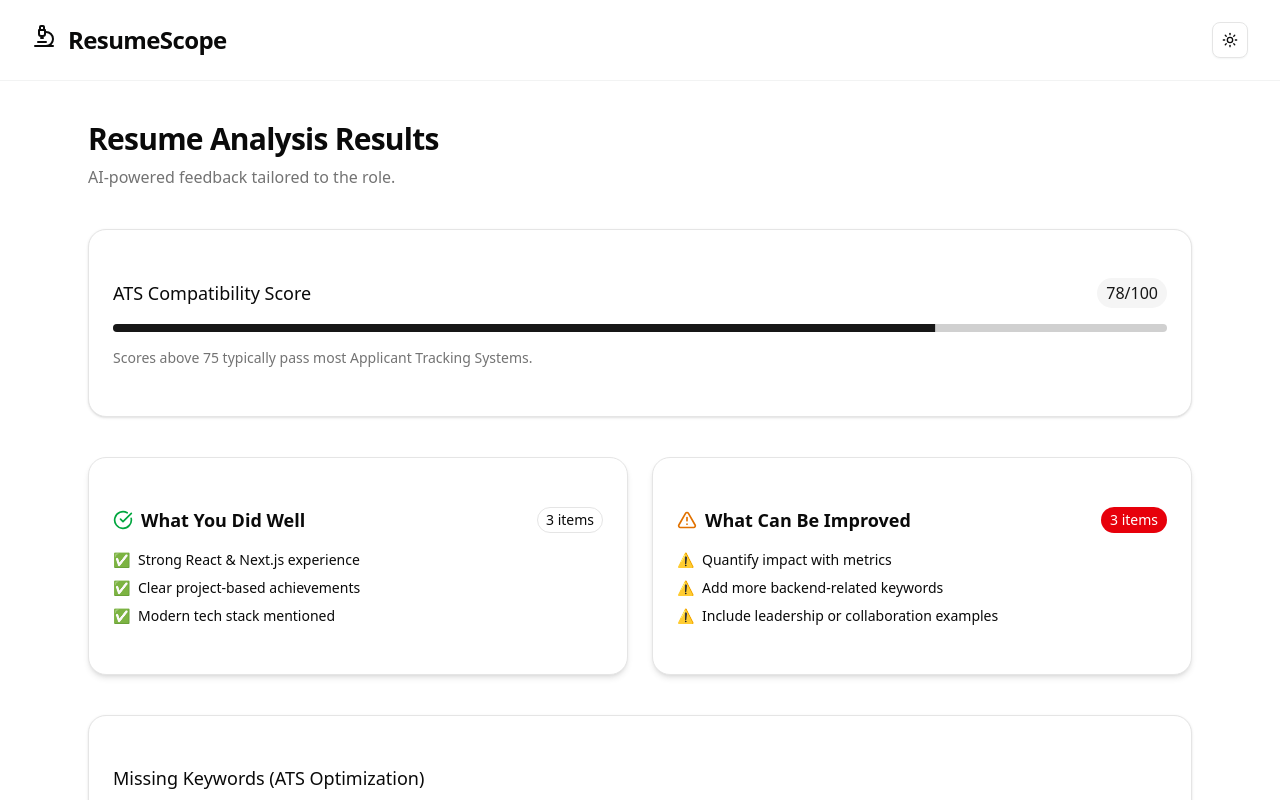
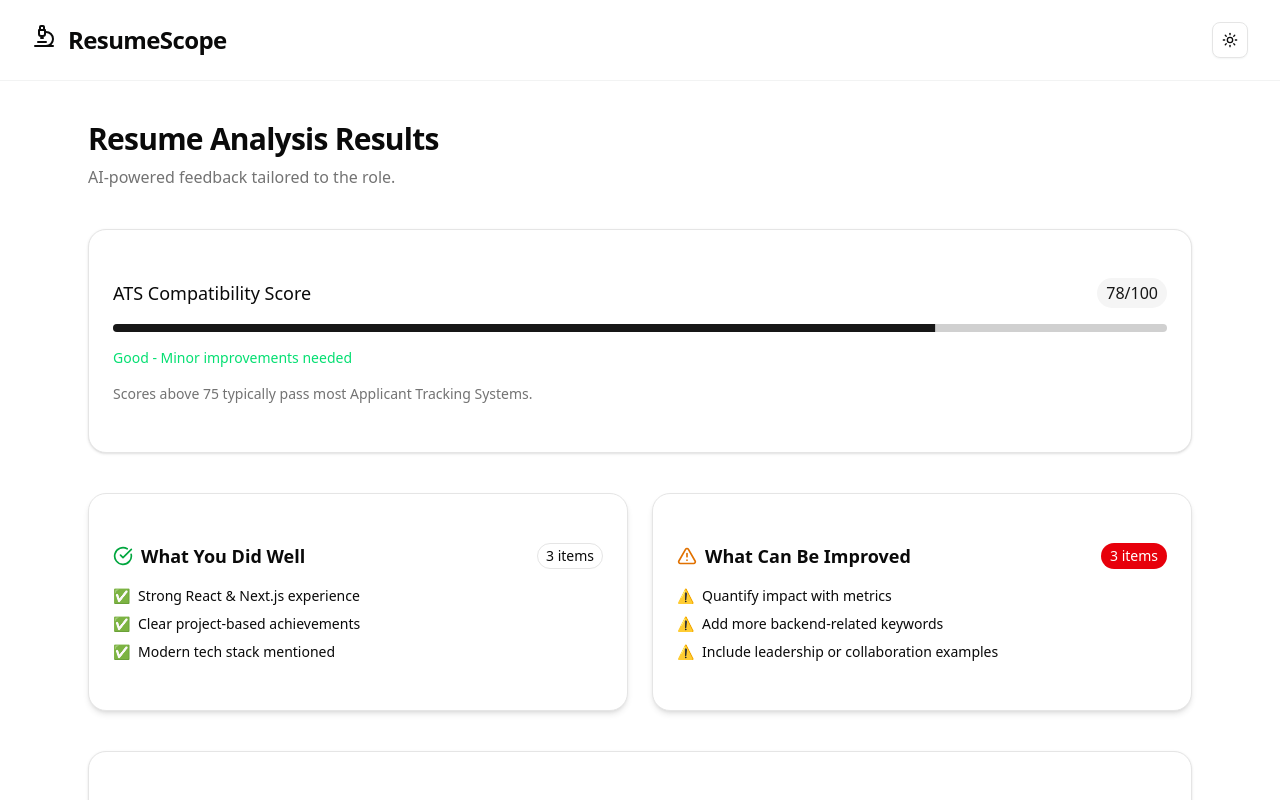
Before and after one commit to GabenNguyen/AI-Resume-Analyser, a Next.js app in the folder ai-resume-analyser/: page /result in a window 1280 px wide. Shown: the top 800 px of the page. Built offline with nearby package versions, Linux system fonts and the light colour scheme.

Commit message:
Add ATS score verdict.

```diff
--- a/ai-resume-analyser/app/result/page.tsx
+++ b/ai-resume-analyser/app/result/page.tsx
@@ -13,6 +13,13 @@ const ResultPage = () => {
   // useSearchParams to read the role URL
   const searchParams = useSearchParams();
   const role = searchParams.get("role");
+
+  const getATSScoreVerdict = (score: number) => {
+    if (score >= 85) return "Excellent - You are job-ready!";
+    if (score >= 75) return "Good - Minor improvements needed";
+    if (score >= 50) return "Fair - Consider revising your resume";
+    return "Poor - likely ATS rejection!";
+  };
 
   return (
     <div className="max-w-6xl mx-auto px-6 py-10 space-y-10">
@@ -38,6 +45,21 @@ const ResultPage = () => {
           </div>
 
           <Progress value={mockResult.atsScore} />
+
+          {/* Verdict */}
+          <p
+            className={`font-medium text-sm ${
+              mockResult.atsScore >= 85
+                ? "text-emerald-600"
+                : mockResult.atsScore >= 75
+                ? "text-green-400"
+                : mockResult.atsScore >= 50
+                ? "text-yellow-600"
+                : "text-red-600"
+            }`}
+          >
+            {getATSScoreVerdict(mockResult.atsScore)}
+          </p>
 
           <p className="text-sm text-muted-foreground">
             Scores above 75 typically pass most Applicant Tracking Systems.
```
